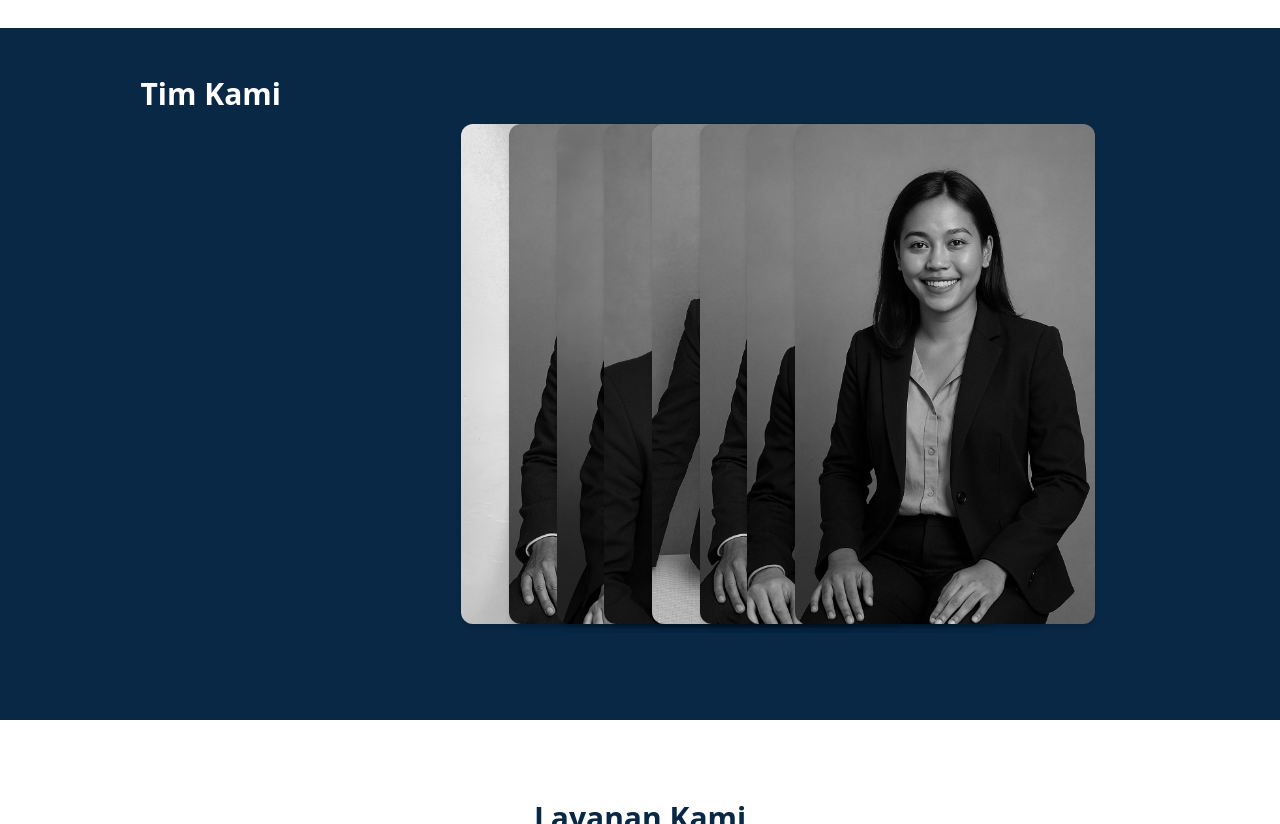
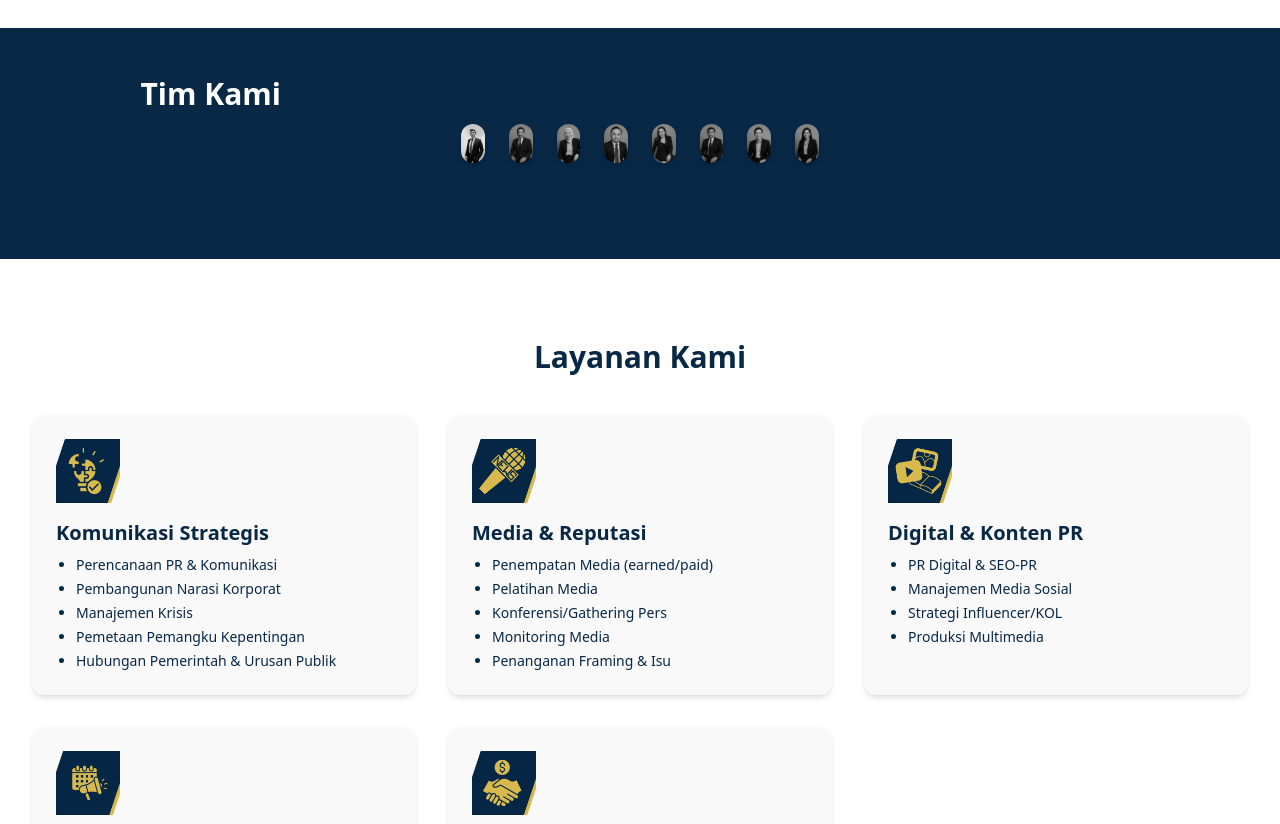
Before and after one commit to ProfAdri90/estetic-dinamis, a Next.js app: page / in a window 1280 px wide. Shown: the part 3500-4324 px from the top of the page. Built offline with nearby package versions, Linux system fonts and the light colour scheme.

Commit message:
Update TeamCard.jsx

```diff
--- a/components/TeamCard.jsx
+++ b/components/TeamCard.jsx
@@ -3,7 +3,7 @@ import Image from "next/image";
 
 export default function TeamCard({ name, title, image }) {
   return (
-    <div className="w-[300px] h-[500px] relative group overflow-hidden rounded-xl shadow-md">
+    <div className="w-full aspect-[3/5] relative group overflow-hidden rounded-xl shadow-md">
       <Image
         src={image}
         alt={name}
```
